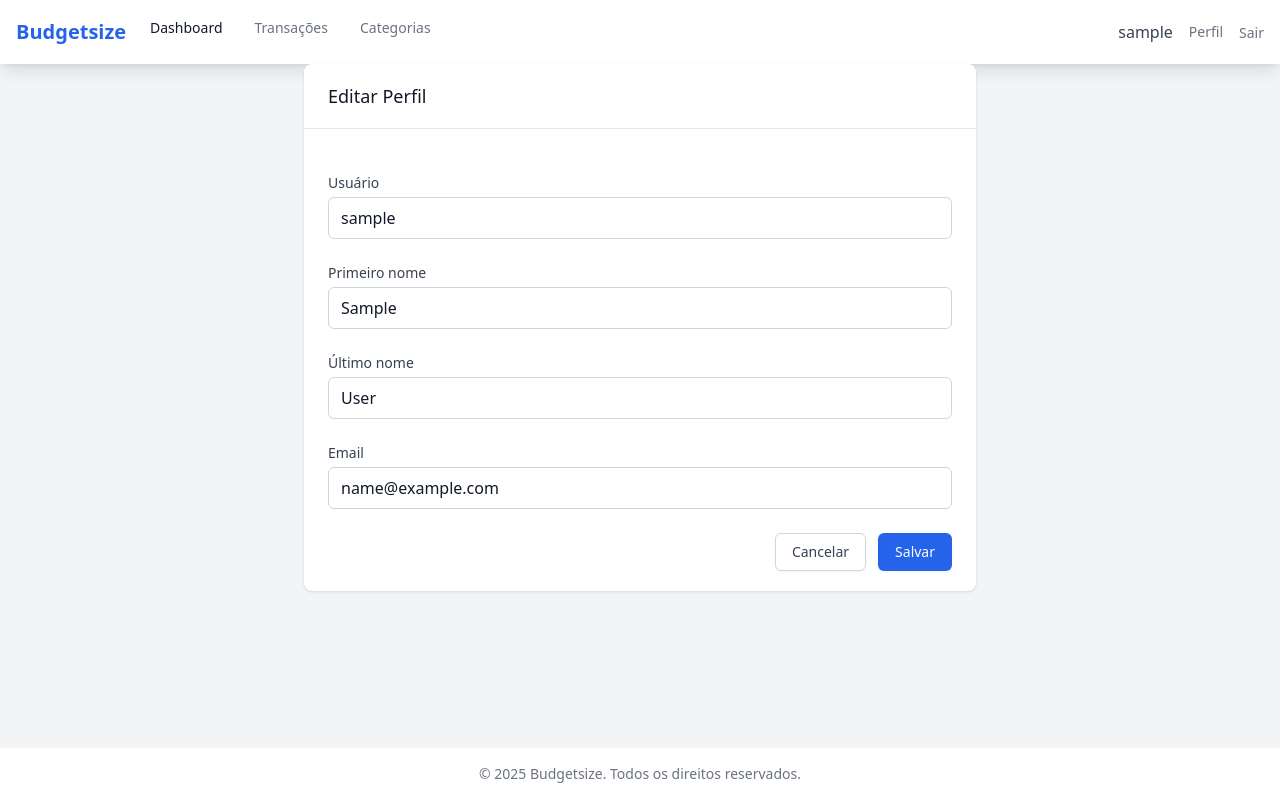
After one commit to IgorNogueira1/TCC-Django, a Django app: page /perfil/ in a window 1280 px wide. The commit adds this page. Run offline with Django 5.2, Linux system fonts and the light colour scheme; a user stored in the database is signed in; tables that the repository leaves empty hold one stand-in row (values such as "Sample post"); some libraries are stand-ins or nearby versions.

Commit message:
Add user profile edit page

```diff
--- a/core/forms.py
+++ b/core/forms.py
@@ -64,3 +64,16 @@ class TransacaoForm(forms.ModelForm):
         super().__init__(*args, **kwargs)
         if user:
             self.fields['categoria'].queryset = Categoria.objects.filter(usuario=user)
+
+
+class UserUpdateForm(forms.ModelForm):
+    email = forms.EmailField(required=True)
+
+    class Meta:
+        model = User
+        fields = ['username', 'first_name', 'last_name', 'email']
+
+    def __init__(self, *args, **kwargs):
+        super().__init__(*args, **kwargs)
+        for field in self.fields.values():
+            field.widget.attrs['class'] = 'w-full px-3 py-2 border border-gray-300 rounded-md focus:outline-none focus:ring-2 focus:ring-blue-500'
--- a/core/urls.py
+++ b/core/urls.py
@@ -6,6 +6,7 @@ urlpatterns = [
     path('', views.index, name='index'),
     path('dashboard/', views.dashboard, name='dashboard'),
     path('register/', views.register, name='register'),
+    path('perfil/', views.profile_edit, name='profile_edit'),
     path('logout/', views.logout_view, name='logout'),
 
     # URLs para Transações
--- a/core/views.py
+++ b/core/views.py
@@ -10,7 +10,12 @@ from reportlab.pdfgen import canvas
 from django.utils import timezone
 from datetime import datetime, timedelta
 from .models import Transacao, Categoria
-from .forms import UserRegistrationForm, TransacaoForm, CategoriaForm
+from .forms import (
+    UserRegistrationForm,
+    TransacaoForm,
+    CategoriaForm,
+    UserUpdateForm,
+)
 from django.utils.timezone import now
 from reportlab.lib import colors
 from reportlab.lib.styles import getSampleStyleSheet
@@ -41,6 +46,19 @@ def register(request):
 def logout_view(request):
     logout(request)
     return redirect('index')  # ou a URL que quiser redirecionar
+
+
+@login_required
+def profile_edit(request):
+    if request.method == 'POST':
+        form = UserUpdateForm(request.POST, instance=request.user)
+        if form.is_valid():
+            form.save()
+            messages.success(request, 'Perfil atualizado com sucesso!')
+            return redirect('dashboard')
+    else:
+        form = UserUpdateForm(instance=request.user)
+    return render(request, 'core/profile_form.html', {'form': form, 'title': 'Editar Perfil'})
 
 
 
--- a/templates/base.html
+++ b/templates/base.html
@@ -33,6 +33,7 @@
                 </div>
                 <div class="flex items-center gap-4">
                     <span class="text-gray-700 dark:text-gray-300">{{ user.username }}</span>
+                    <a href="{% url 'profile_edit' %}" class="text-sm font-medium text-gray-500 hover:text-gray-900 dark:text-gray-300 dark:hover:text-white">Perfil</a>
                     <form method="post" action="{% url 'logout' %}">
                             {% csrf_token %}
                             <button type="submit" class="text-sm text-gray-500 hover:text-gray-900 dark:text-gray-300 dark:hover:text-white bg-transparent border-none p-0 m-0 cursor-pointer">
--- /dev/null
+++ b/templates/core/profile_form.html
@@ -0,0 +1,43 @@
+{% extends "base.html" %}
+
+{% block title %}{{ title }} - Budgetsize{% endblock %}
+
+{% block content %}
+<div class="max-w-2xl mx-auto">
+  <div class="bg-white dark:bg-gray-800 shadow rounded-lg">
+    <div class="px-4 py-5 sm:px-6 border-b border-gray-200 dark:border-gray-700">
+      <h3 class="text-lg leading-6 font-medium text-gray-900 dark:text-gray-100">
+        {{ title }}
+      </h3>
+    </div>
+    <div class="px-4 py-5 sm:px-6">
+      <form method="post" class="space-y-6">
+        {% csrf_token %}
+        {% for field in form %}
+        <div>
+          <label for="{{ field.id_for_label }}" class="block text-sm font-medium text-gray-700 dark:text-gray-300">
+            {{ field.label }}
+          </label>
+          <div class="mt-1">
+            {{ field }}
+            {% if field.errors %}
+            <div class="mt-2 text-sm text-red-600 dark:text-red-400">
+              {{ field.errors }}
+            </div>
+            {% endif %}
+          </div>
+        </div>
+        {% endfor %}
+        <div class="flex justify-end space-x-3">
+          <a href="{% url 'dashboard' %}" class="inline-flex justify-center py-2 px-4 border border-gray-300 dark:border-gray-600 shadow-sm text-sm font-medium rounded-md text-gray-700 dark:text-gray-300 bg-white dark:bg-gray-900 hover:bg-gray-50 dark:hover:bg-gray-700 focus:outline-none focus:ring-2 focus:ring-offset-2 focus:ring-blue-500">
+            Cancelar
+          </a>
+          <button type="submit" class="inline-flex justify-center py-2 px-4 border border-transparent shadow-sm text-sm font-medium rounded-md text-white bg-blue-600 hover:bg-blue-700 focus:outline-none focus:ring-2 focus:ring-offset-2 focus:ring-blue-500">
+            Salvar
+          </button>
+        </div>
+      </form>
+    </div>
+  </div>
+</div>
+{% endblock %}
```
Also changed, not shown: core/test_views.py (+13 -0 lines).
